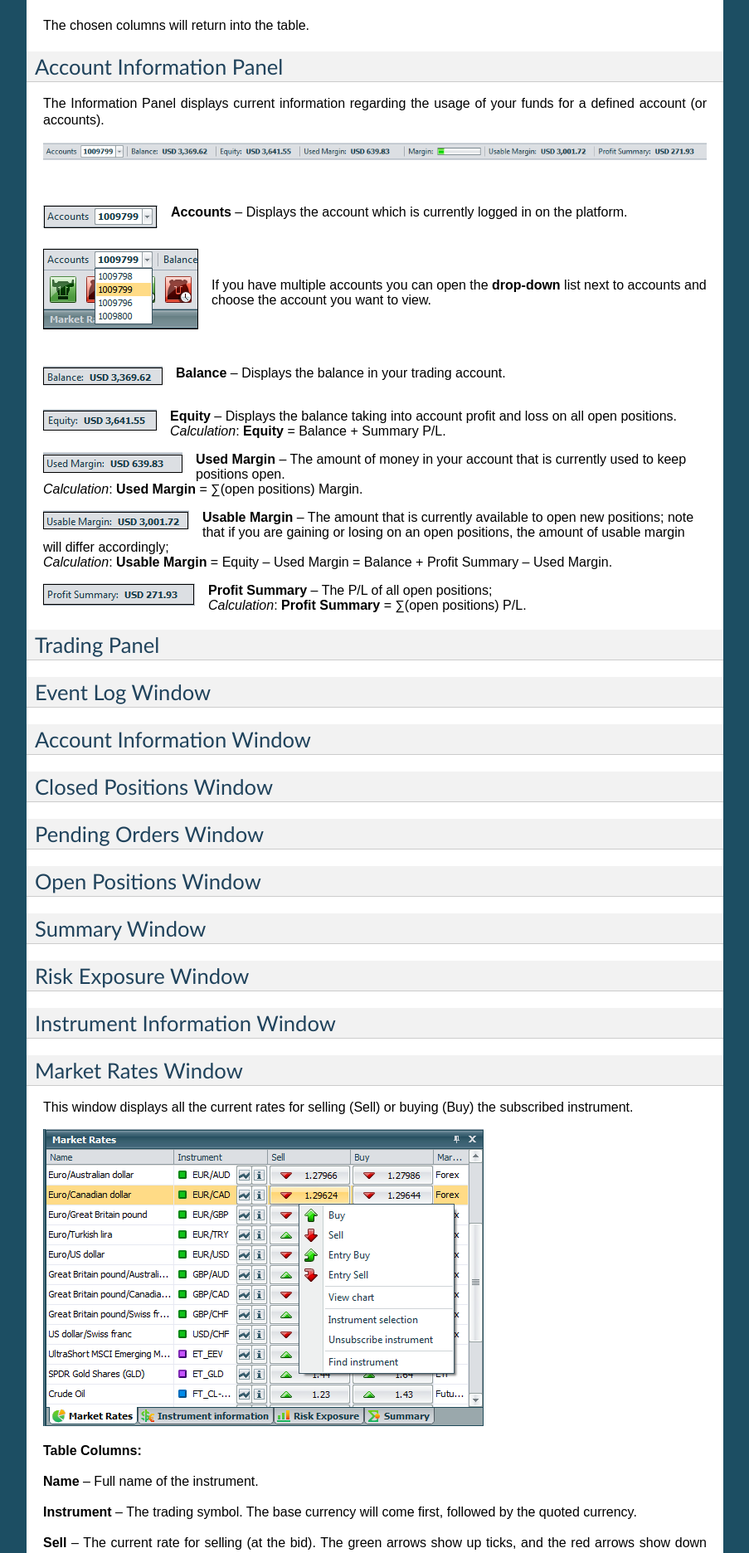
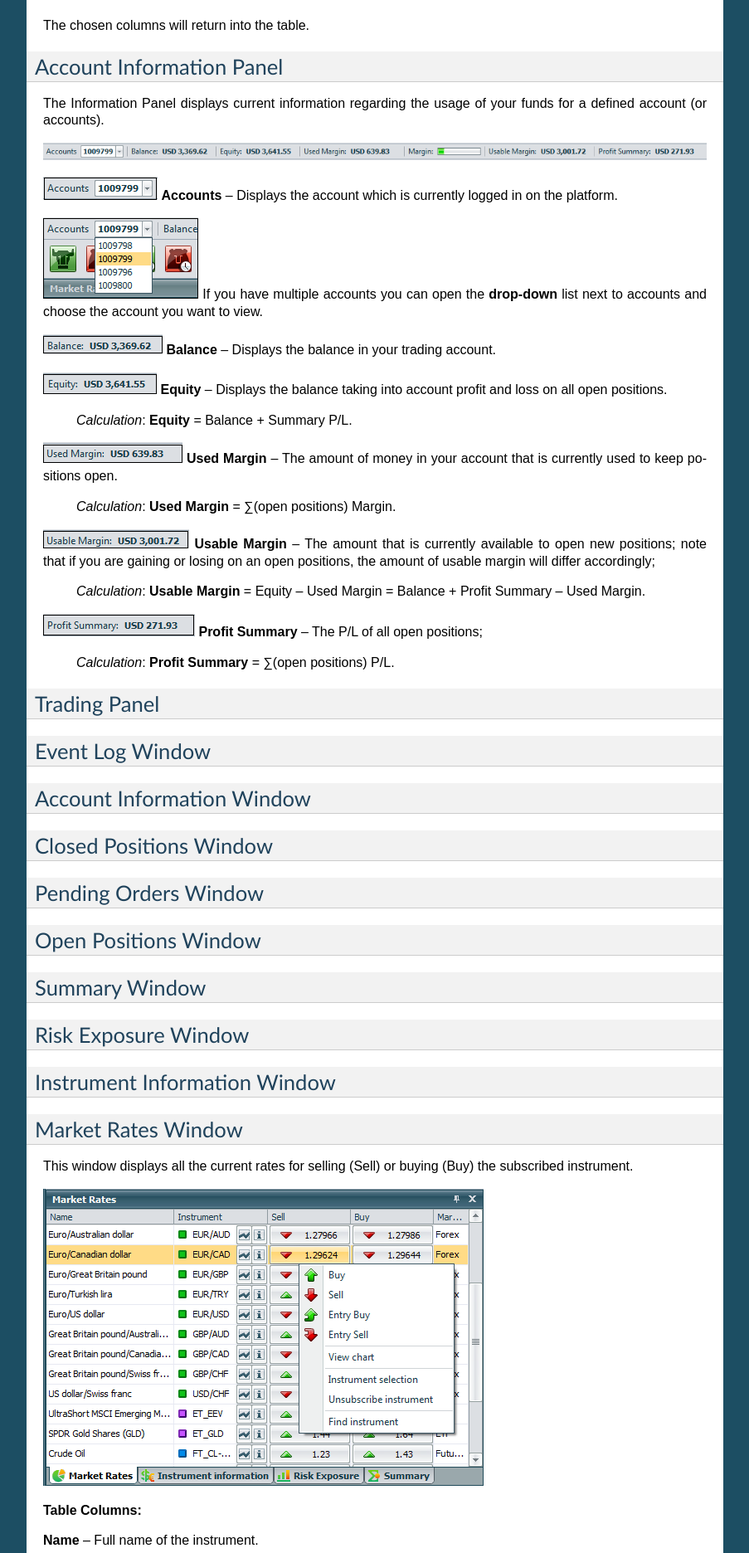
Before and after one commit to Stayrony/UniTrader, a Sphinx documentation site: the page built from Docs/source/windows.rst, in a window 1280 px wide. Shown: the part 2583-4455 px from the top of the page at 83% size, without its empty margins (198-1101 px from the left). Built offline with Sphinx 7.4.7, drawn with Linux system fonts in a browser that asks for light colours.

Commit message:
Use aliase for image in window

```diff
--- a/Docs/source/windows.rst
+++ b/Docs/source/windows.rst
@@ -55,53 +55,35 @@ The Information Panel displays current information regarding the usage of your f
 
 .. image:: /images/windows/account-information-panel/account-information-panel-1.png
 
-|
+|img-account-information-panel-2| **Accounts** – Displays the account which is currently logged in on the platform.
 
-.. image:: /images/windows/account-information-panel/account-information-panel-2.png
-   :align: left
+|img-account-information-panel-3| If you have multiple accounts you can open the **drop-down** list next to accounts and choose the account you want to view.
 
-| **Accounts** – Displays the account which is currently logged in on the platform.
-|
+|img-account-information-panel-4| **Balance** – Displays the balance in your trading account.
 
-.. image:: /images/windows/account-information-panel/account-information-panel-3.png
-   :align: left
+|img-account-information-panel-5| **Equity** – Displays the balance taking into account profit and loss on all open positions.
 
-|
-|
-| If you have multiple accounts you can open the **drop-down** list next to accounts and choose the account you want to view.
-|
-|
-|
+        *Calculation*:	**Equity** = Balance + Summary P/L.
 
-.. image:: /images/windows/account-information-panel/account-information-panel-4.png
-   :align: left
+|img-account-information-panel-6| **Used Margin** – The amount of money in your account that is currently used to keep positions open.
 
-| **Balance** – Displays the balance in your trading account.
-|
+        *Calculation*:	**Used Margin** = ∑(open positions) Margin.
 
-.. image:: /images/windows/account-information-panel/account-information-panel-5.png
-   :align: left
+|img-account-information-panel-7| **Usable Margin** – The amount that is currently available to open new positions; note that if you are gaining or losing on an open positions, the amount of usable margin will differ accordingly;
 
-| **Equity** – Displays the balance taking into account profit and loss on all open positions.
-| *Calculation*:	**Equity** = Balance + Summary P/L.
+        *Calculation*:	**Usable Margin** = Equity – Used Margin = Balance + Profit Summary – Used Margin.
 
-.. image:: /images/windows/account-information-panel/account-information-panel-6.png
-   :align: left
+|img-account-information-panel-8| **Profit Summary** – The P/L of all open positions;
 
-| **Used Margin** – The amount of money in your account that is currently used to keep positions open.
-| *Calculation*:	**Used Margin** = ∑(open positions) Margin.
+        *Calculation*:	**Profit Summary** = ∑(open positions) P/L.
 
-.. image:: /images/windows/account-information-panel/account-information-panel-7.png
-   :align: left
-
-| **Usable Margin** – The amount that is currently available to open new positions; note that if you are gaining or losing on an open positions, the amount of usable margin will differ accordingly;
-| *Calculation*:	**Usable Margin** = Equity – Used Margin = Balance + Profit Summary – Used Margin.
-
-.. image:: /images/windows/account-information-panel/account-information-panel-8.png
-   :align: left
-
-| **Profit Summary** – The P/L of all open positions;
-| *Calculation*:	**Profit Summary** = ∑(open positions) P/L.
+.. |img-account-information-panel-2| image:: /images/windows/account-information-panel/account-information-panel-2.png
+.. |img-account-information-panel-3| image:: /images/windows/account-information-panel/account-information-panel-3.png
+.. |img-account-information-panel-4| image:: /images/windows/account-information-panel/account-information-panel-4.png
+.. |img-account-information-panel-5| image:: /images/windows/account-information-panel/account-information-panel-5.png
+.. |img-account-information-panel-6| image:: /images/windows/account-information-panel/account-information-panel-6.png
+.. |img-account-information-panel-7| image:: /images/windows/account-information-panel/account-information-panel-7.png
+.. |img-account-information-panel-8| image:: /images/windows/account-information-panel/account-information-panel-8.png
 
 
 Trading Panel
```
